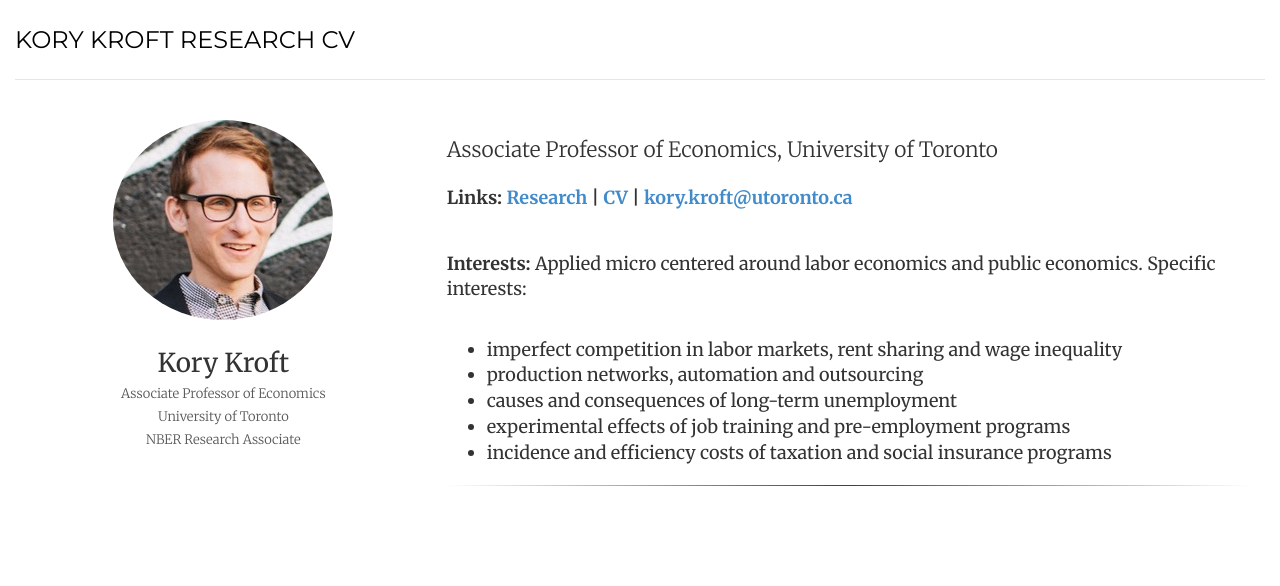
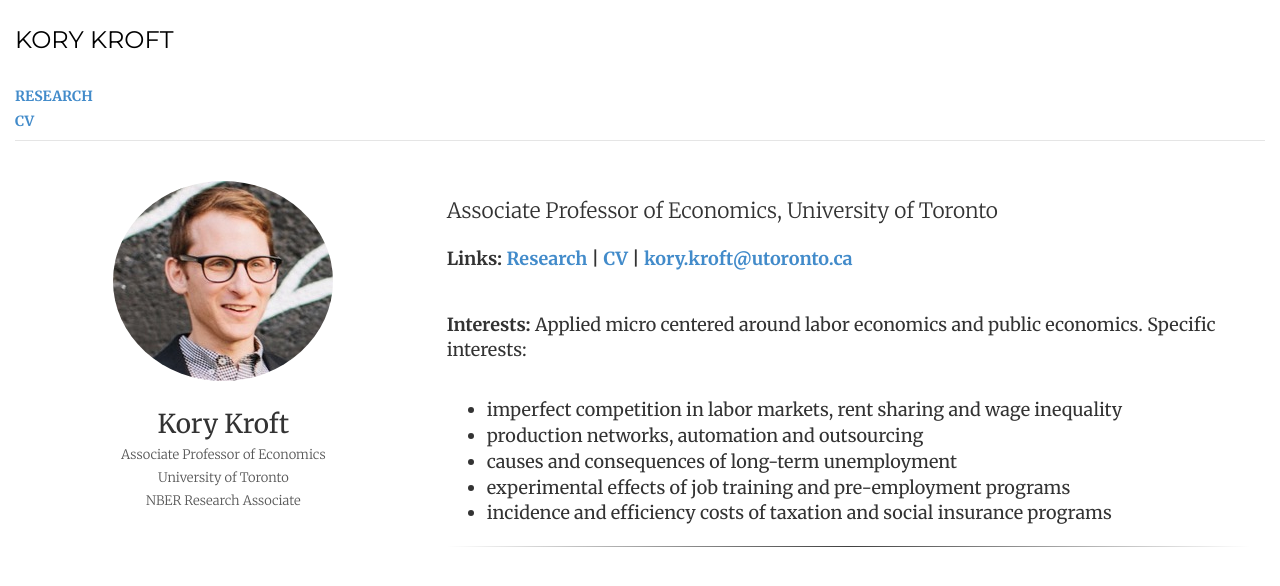
Before and after one commit to korykroft/korykroft.github.io, a Jekyll site: the page built from index.html, in a window 1280 px wide. Shown: the top 586 px of the page. Built offline with Jekyll 4.4.1, drawn with Linux system fonts in a browser that asks for light colours.

Commit message:
Update header.html

```diff
--- a/_includes/header.html
+++ b/_includes/header.html
@@ -3,5 +3,7 @@
 		<!--<li class="{{ page.cv }}"><a href="/research" title="Research">Research</a></li>
 		<li class="{{ page.cv }}"><a href="/cv/resume_1.pdf" title="CV">CV</a></li>-->
 	</ul>
-	<h3 class="text-muted"><a href="/">Kory Kroft</a> <a href="/research" title="Research">Research</a> <a href="/cv/resume_1.pdf" title="CV">CV</a></h3>
+	<h3 class="text-muted"><a href="/">Kory Kroft</a></h3></h3>
+	<h5><a href="/research" title="Research">Research</a></h5>
+	<h5><a href="/cv/resume_1.pdf" title="CV">CV</a></h5>
 </div> <!-- /header -->
```
